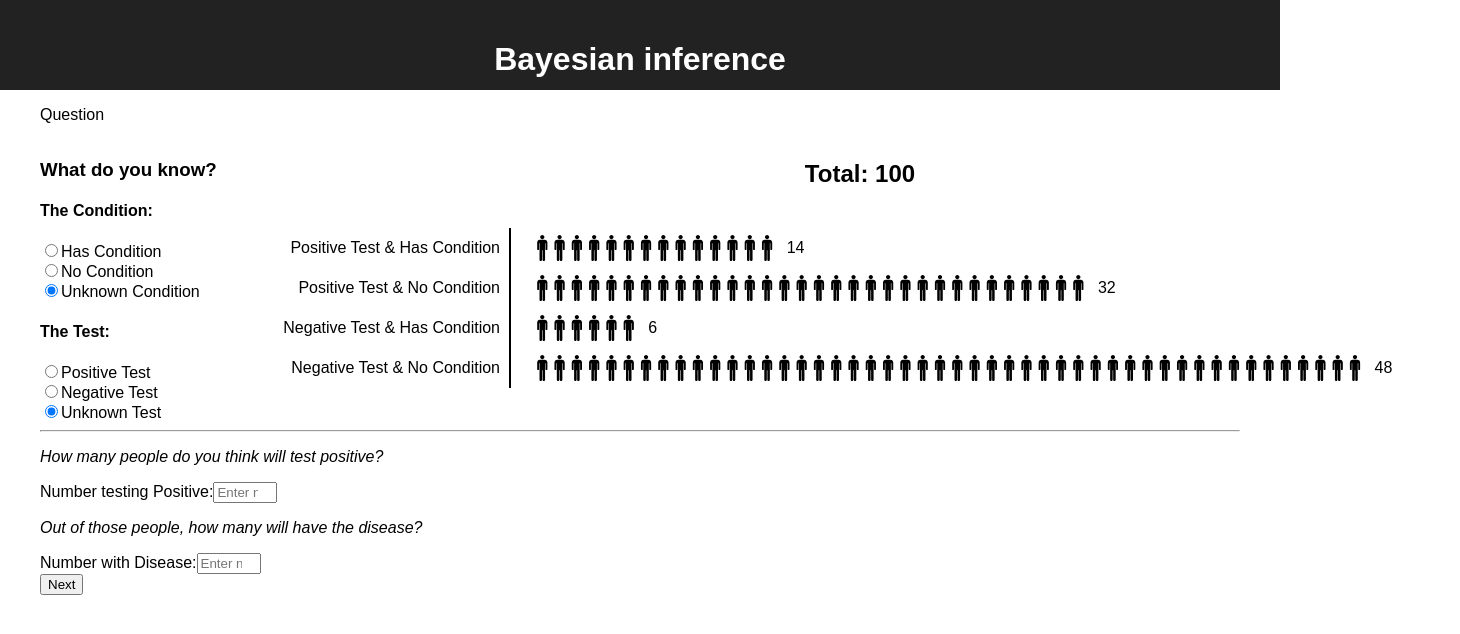
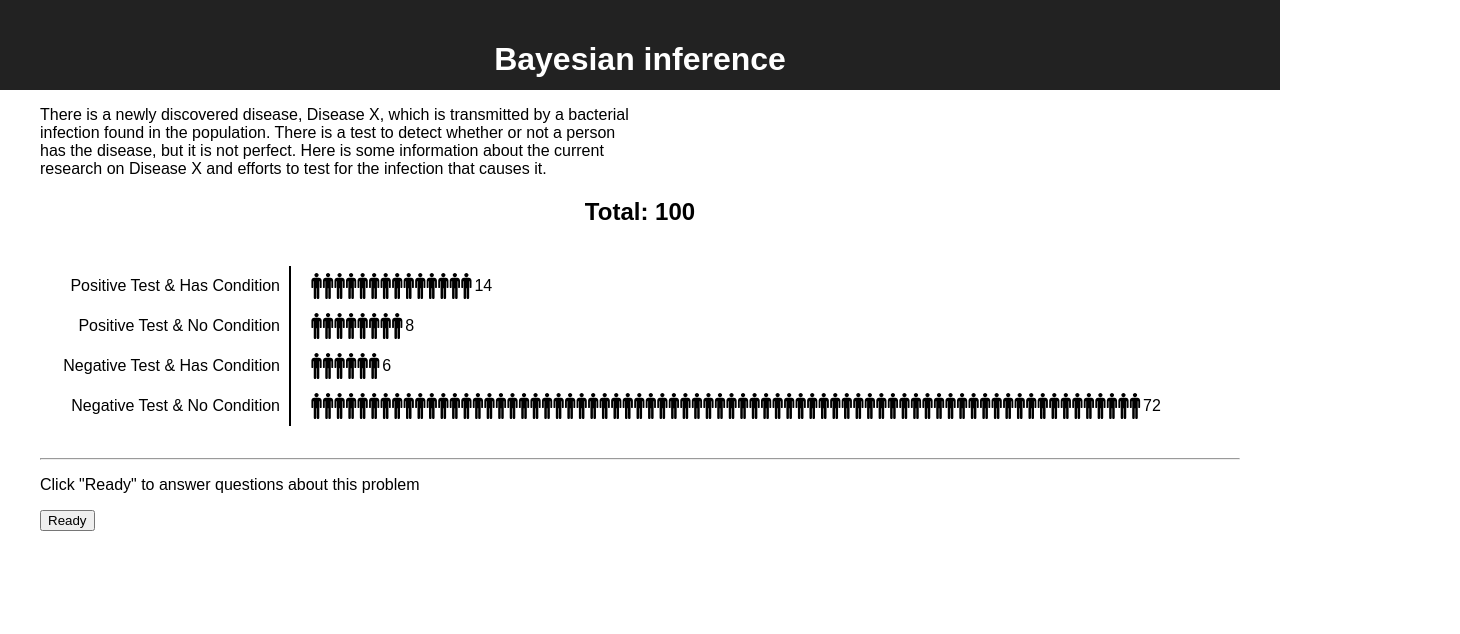
Before and after one commit to claireedanaher/DataVisReserch_Final, a React (Create React App) app in the folder Prototype/: page / in a window 1280 px wide. Shown: the top 634 px of the page, 1460 px wide, since content can reach past the window. Built offline with nearby package versions, Linux system fonts and the light colour scheme.

Commit message:
Added all vis types

```diff
--- a/Prototype/src/App.js
+++ b/Prototype/src/App.js
@@ -2,42 +2,71 @@ import React, { Component } from 'react';
 import {Interactive} from './Interactive';
 import './App.css';
 import { Question } from './Question';
-import { generate_data } from './Util';
+import { generate_data, getRandomInt } from './Util';
+import {FrequencyChart} from './FrequencyChart'
+import {TextVis} from './TextVis'
 
 class App extends Component {
+
+  screen = 0;
 
   constructor(props) {
     super(props);
     this.state = {
-      results: []
+      results: [],
+      data:  generate_data()
     }
   }
 
 
-  nextScreen = (guessA, guessB, data) => {
+  /**
+   * @param guessA guess for testing positive
+   * @param guessB guess for having disease
+   * @param visType vis that was used to answer question
+   * @param questionN number of people that were used in the question (default 100)
+   */
+  nextScreen = (guessA, guessB, data, visType, questionN, time) => {
     console.log("This should save the data for later");
     for(var i = 0; i < this.state.results.length; i++) {
       console.log(this.state.results[i])
     }
     let row = {
-      guessA: guessA, guessB: guessB, data: data
+      guessA: guessA, guessB: guessB, data: data, visType: visType, questionN: questionN, time: time
     }
+    console.log(row);
     this.setState({
-      results: [...this.state.results , row]
+      results: [...this.state.results , row],
+      data:  generate_data()
     });
-
+    this.screen += 1;
   }
 
   render() {
-    let data = generate_data();
+    let data = this.state.data;
+    let vis = <div/>;
+    let visType = "";
+    let visNum = getRandomInt(3);
+    // let visNum = 3;
+    if (visNum == 0) {
+      vis = <Interactive data={data}/>
+      visType = "interactive";
+    } else if (visNum == 1) {
+        vis = <FrequencyChart {...data} test={0} condition={0}/>
+        visType = "static";
+    } else {
+        vis = <TextVis {...data}/>
+        visType = "text";
+    }
+
+    console.log("App is rendering");
     return (
       <div className="App">
         <header className="App-header">
           <h1>Bayesian inference</h1>
         </header>
         <div className="Content">
-          <Question data={data} nextScreen={this.nextScreen}>
-            <Interactive data={data}/>
+          <Question data={data} nextScreen={this.nextScreen} visType={visType}>
+            {vis}
           </Question>
         </div>
       </div>
--- a/Prototype/src/Question.css
+++ b/Prototype/src/Question.css
@@ -0,0 +1,3 @@
+.Question p {
+    max-width: 600px;
+}
--- a/Prototype/src/Question.js
+++ b/Prototype/src/Question.js
@@ -1,5 +1,6 @@
 import React, { Component } from 'react';
-import './Question.css'
+import './Question.css';
+import {now} from 'd3';
 
 /**
  * props:
@@ -9,6 +10,27 @@ import './Question.css'
  *
  */
 export class Question extends Component {
+
+    questionN = 100;
+    // TODO
+    visType = "Interactive"
+
+    constructor(props) {
+        super(props);
+        if(props.QuestionNumber) {
+            this.questionN = props.QuestionNumber;
+        }
+        this.state = {
+            ready: false
+        }
+        console.log("RENDERING THE QUESTION AGAIN");
+    }
+
+    static getDerivedStateFromProps(nextProps, prevState) {
+        return {
+            ready: false
+        }
+    }
 
     handleSubmit = (e) => {
         e.preventDefault();
@@ -27,23 +49,26 @@ export class Question extends Component {
             console.log(guessB)
             return;
         }
-        this.props.nextScreen(guessA, guessB, this.props.data);
+        this.props.nextScreen( guessA, guessB, this.props.data,
+            this.props.visType, this.questionN, now() - this.state.start);
+    }
+
+    ready = (e) => {
+        this.setState ({
+            ready: true,
+            start: now()
+        });
     }
 
     render() {
 
-        return (
-            <div className="Question">
-                <p>Question</p>
-                {/* The children are the vis, passed through*/}
-                {this.props.children}
-                <hr/>
-                <form onSubmit={(e) => this.handleSubmit(e)}>
+        let form = (  <form onSubmit={(e) => this.handleSubmit(e)}>
+                    <h4>Imagine {this.questionN} people are tested for the disease. </h4>
                     <p>
                         <i>How many people do you think will test positive?</i>
                     </p>
                     <label>Number testing Positive:
-                       <input type="number" min="0" max="100" id="guessA" placeholder={"Enter number..."} />
+                       <input type="number" min="0" max="100" id="guessA" placeholder={"Enter number..."} required={true}/>
                     </label>
                     <br/>
                     <p>
@@ -54,7 +79,28 @@ export class Question extends Component {
                     </label>
                     <br/>
                     <input type="submit" value="Next" />
-                </form>
+                </form>);
+
+        let footer = (<div>
+                        <p>Click "Ready" to answer questions about this problem </p>
+                        <button onClick={this.ready}>Ready</button>
+                      </div>);
+        if( this.state.ready) {
+            footer = form;
+        }
+
+        return (
+            <div className="Question">
+                <p>There is a newly discovered disease, Disease X, which is
+                transmitted by a bacterial infection found in the population.
+                There is a test to detect whether or not a person has the
+                disease, but it is not perfect. Here is some information
+                about the current research on Disease X and efforts to test
+                for the infection that causes it. </p>
+                {/* The children are the vis, passed through*/}
+                {this.props.children}
+                <hr/>
+                {footer}
             </div>
         );
     }
--- /dev/null
+++ b/Prototype/src/TextVis.js
@@ -0,0 +1,31 @@
+import React, { Component } from 'react';
+import './TextVis.css';
+
+/**
+ * props:
+ */
+export class TextVis extends Component {
+    render() {
+        let number = this.props.number_of_people;
+        let has_condition = Math.round(this.props.has_condition * number),
+            no_condition = Math.round((1 - this.props.has_condition) * number),
+            positive_condition = Math.round(this.props.positive_condition * has_condition),
+            negative_condition = Math.round((1 - this.props.positive_condition) * has_condition),
+            positive_no_condition = Math.round(this.props.positive_no_condition * no_condition),
+            negative_no_condition = Math.round((1 - this.props.positive_no_condition) * no_condition),
+            total = this.props.number_of_people;
+        return (
+            <div className="TextVis">
+               There is a total of {total} in the population.
+               Out of the {total} people in the population,
+               {has_condition} people actually have the
+               disease. Out of these {has_condition} people,  {positive_condition} will receive a positive test
+               result and {negative_condition} will receive a negative test result. On the other
+               hand, {no_condition} people do not have the disease (i.e., they are
+               perfectly healthy). Out of these {no_condition} people, {positive_no_condition} will receive a
+               positive test result and {negative_no_condition} will receive a negative test
+               result
+            </div>
+        )
+    }
+}
--- a/Prototype/src/Util.js
+++ b/Prototype/src/Util.js
@@ -52,3 +52,6 @@ export function generate_data() {
   previous = randIndex;
   return rand;
 }
+export function getRandomInt(max) {
+  return Math.floor(Math.random() * Math.floor(max));
+}
```
Also changed, not shown: Prototype/src/TextVis.css (added), 1 other file (tests, documents, lock files or other folders).
